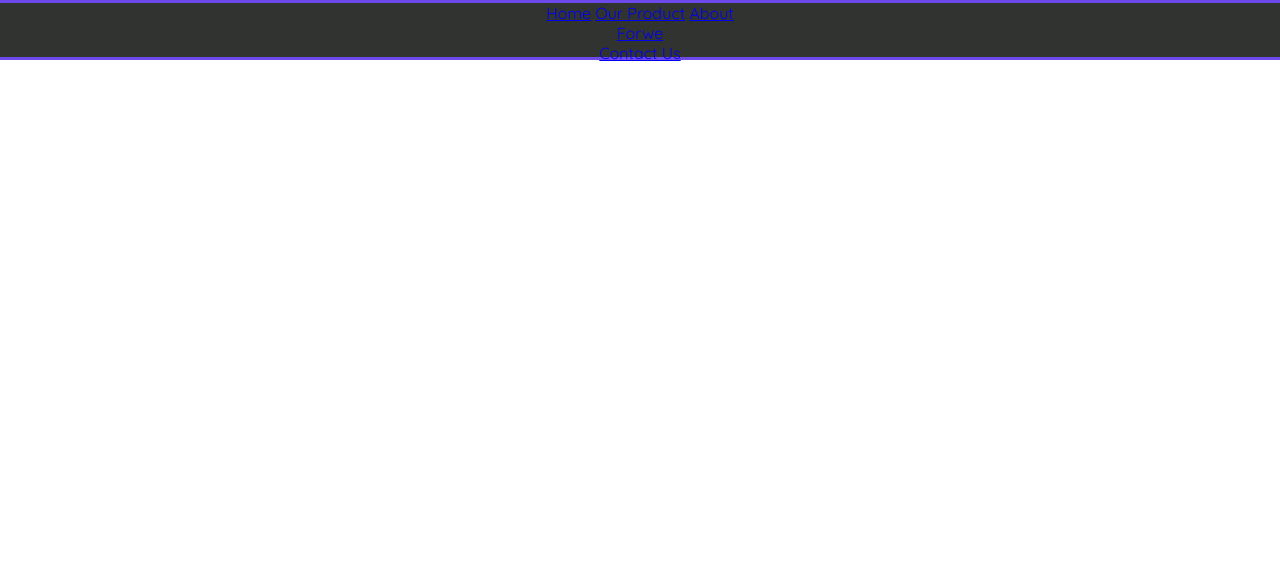
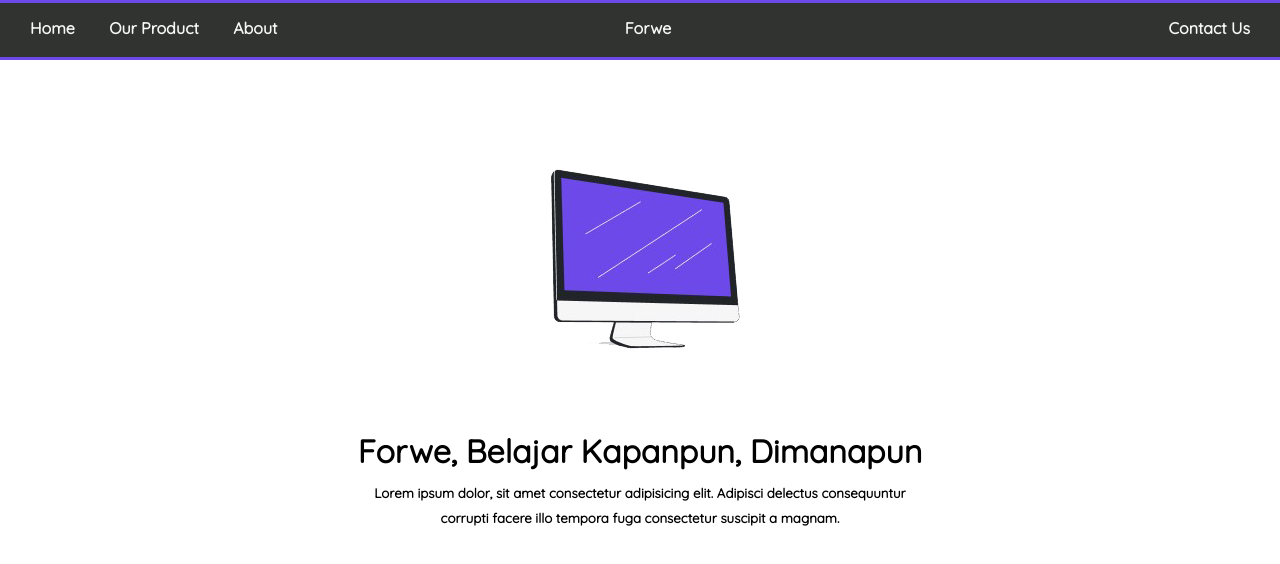
Before and after one commit to AdhenLeo/Tugas-7, a plain HTML site: page index.html in a window 1280 px wide. Drawn offline with Linux system fonts and the light colour scheme.

Commit message:
Menambahkan Hero img

```diff
--- a/index.html
+++ b/index.html
@@ -8,6 +8,7 @@
     <link rel="stylesheet" href="style.css">
 </head>
 <body>
+    <!-- Ini Navbar -->
     <nav>
         <div class="left bar">
             <a href="#">Home</a>
@@ -21,5 +22,14 @@
             <a href="#">Contact Us</a>
         </div>
     </nav>
+    <!-- Ini Hero -->
+    <header>
+        <div class="hero">
+            <img src="IMG/monitor1.jpg" alt="">
+            <h1>Forwe, Belajar Kapanpun, Dimanapun</h1>
+            <h5>Lorem ipsum dolor, sit amet consectetur adipisicing elit. Adipisci delectus consequuntur corrupti facere illo tempora fuga consectetur suscipit a magnam.</h5>
+
+        </div>
+    </header>
 </body>
 </html>
--- a/style.css
+++ b/style.css
@@ -19,3 +19,36 @@ nav{
     top: 0;
     text-align: center;
 }
+.bar{
+    display: inline-block;
+    padding: 15px;
+    font-weight: bold;
+}
+.left{
+    float: left;
+}
+.right{
+    float: right;
+}
+.center{
+    margin-left: -150px;
+}
+a{
+    color: #f6f6f6;
+    text-decoration: none;
+    padding: 15px;
+}
+a:hover{
+    background-color: #6E49EA;
+}
+.hero{
+    text-align: center;
+    width: 45%;
+    margin: 30px auto;
+}
+h1{
+    margin-bottom: 10px;
+}
+h5{
+    line-height: 25px;
+}
```
Also changed, not shown: IMG/big.jpg (renamed from assets/IMG/big.jpg), IMG/bigOne.jpg (renamed from assets/IMG/bigOne.jpg), IMG/cssLogo.jpg (renamed from assets/IMG/cssLogo.jpg), IMG/hp.jpg (renamed from assets/IMG/hp.jpg), IMG/htmlLogo.jpg (renamed from assets/IMG/htmlLogo.jpg), IMG/jslogo.jpg (renamed from assets/IMG/jslogo.jpg), IMG/monitor1.jpg (renamed from assets/IMG/monitor1.jpg), IMG/monitor2.jpg (renamed from assets/IMG/monitor2.jpg), IMG/monitor3.jpg (renamed from assets/IMG/monitor3.jpg), IMG/onlinepay.jpg (renamed from assets/IMG/onlinepay.jpg), IMG/phpLogo.jpg (renamed from assets/IMG/phpLogo.jpg).
